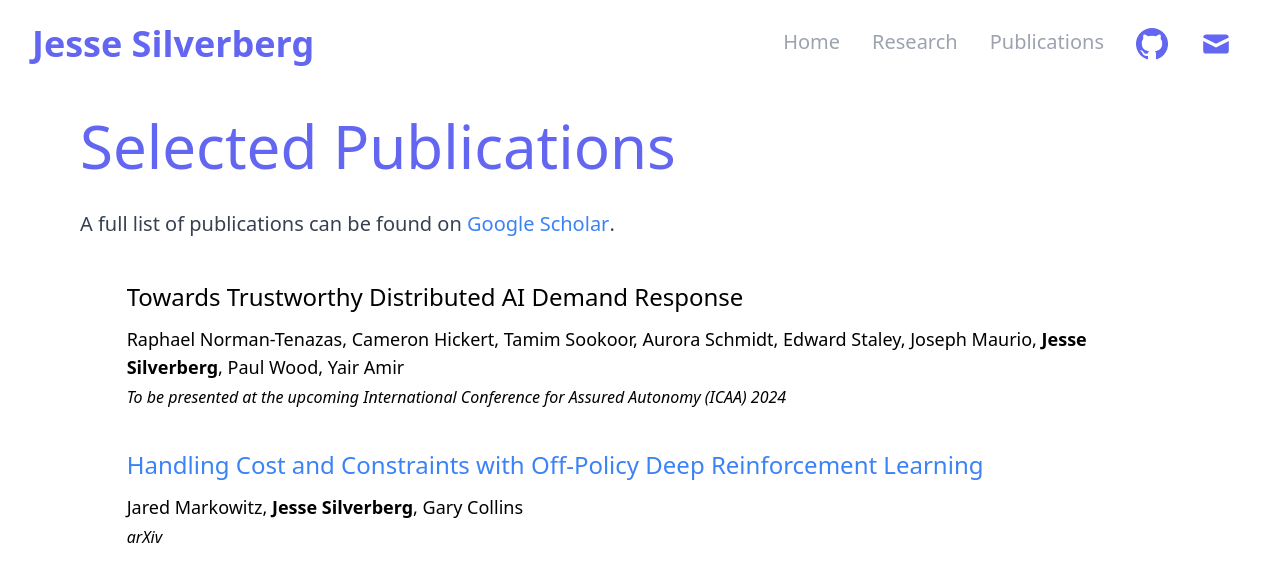
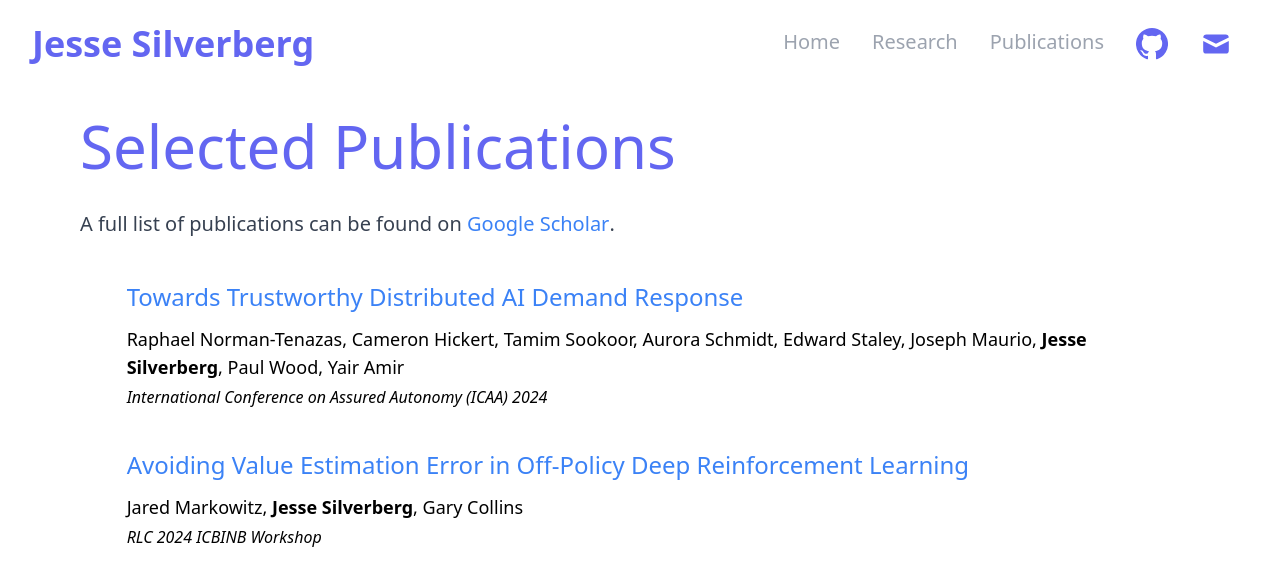
Before and after one commit to JesseSilverberg/jessesilverberg.github.io, a Jekyll site: the page built from publications.html, in a window 1280 px wide. Shown: the top 586 px of the page. Built offline with Jekyll 4.4.1, drawn with Linux system fonts in a browser that asks for light colours; nearby versions of some CDN libraries; some web fonts are replaced.

Commit message:
icaa link

```diff
--- a/publications.html
+++ b/publications.html
@@ -9,15 +9,15 @@ layout: default
 
   <div class="mx-4 md:mx-8 lg:mx-12 xl:mx-auto xl:w-11/12">
     <div class="pub">
-      <p class="pub-title">Towards Trustworthy Distributed AI Demand Response</p>
+      <p class="pub-title"><a href="https://ieeexplore.ieee.org/document/10765956/" target="_blank">Towards Trustworthy Distributed AI Demand Response</a></p>
       <p class="pub-authors">Raphael Norman-Tenazas, Cameron Hickert, Tamim Sookoor, Aurora Schmidt, Edward Staley, Joseph Maurio, <span class="self-author">Jesse Silverberg</span>, Paul Wood, Yair Amir</p>
-      <p class="pub-venue">To be presented at the upcoming International Conference for Assured Autonomy (ICAA) 2024</p>
+      <p class="pub-venue">International Conference on Assured Autonomy (ICAA) 2024</p>
     </div>
 
     <div class="pub">
-      <p class="pub-title"><a href="https://arxiv.org/abs/2311.18684" target="_blank">Handling Cost and Constraints with Off-Policy Deep Reinforcement Learning</a></p>
+      <p class="pub-title"><a href="https://openreview.net/forum?id=kVq667T8CG" target="_blank">Avoiding Value Estimation Error in Off-Policy Deep Reinforcement Learning</a></p>
       <p class="pub-authors">Jared Markowitz, <span class="self-author">Jesse Silverberg</span>, Gary Collins</p>
-      <p class="pub-venue">arXiv</p>
+      <p class="pub-venue">RLC 2024 ICBINB Workshop</p>
     </div>
   </div>
 </div>
```
Also changed, not shown: js/snow.js (+9 -9 lines).
